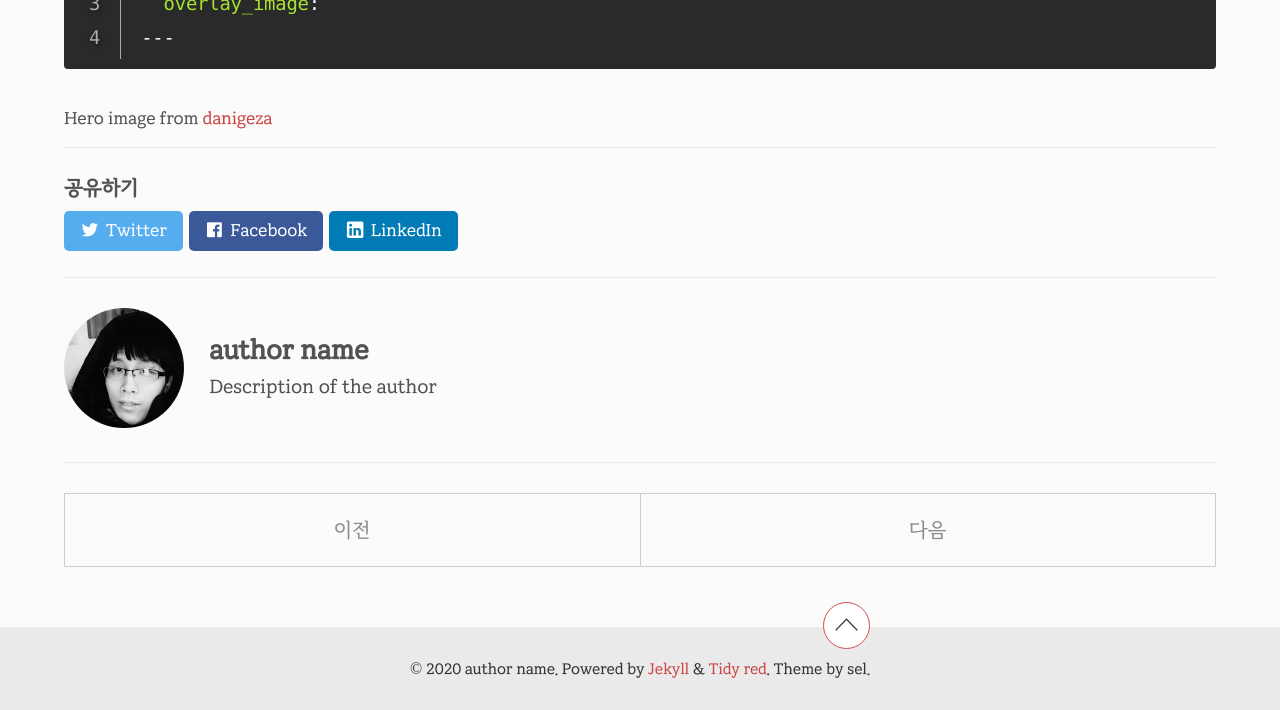
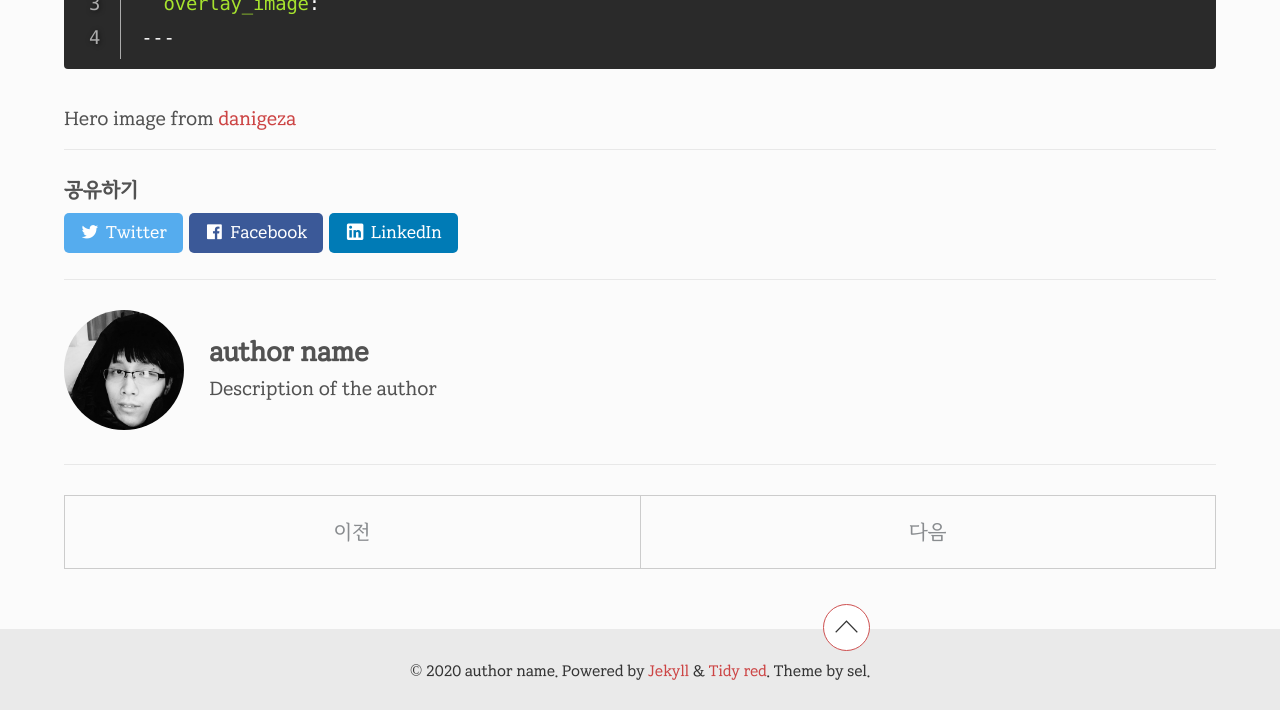
Before and after one commit to selosele/jekyll-theme-tidyred, a Jekyll site: the page built from _posts/2020-06-24-example-post06.md, in a window 1280 px wide. Shown: the part 556-1266 px from the top of the page. Built offline with Jekyll 4.4.1, drawn with Linux system fonts in a browser that asks for light colours; cached includes are drawn as plain includes.

Commit message:
레이아웃 HTML/CSS 수정

```diff
--- a/_layouts/post.html
+++ b/_layouts/post.html
@@ -38,7 +38,7 @@ layout: default
 
     <footer class="page__meta">
       {% if page.header.image_link %}
-      <p>Hero image from <a href="{{ page.header.image_link }}" target="_blank" rel="nofollow">{{ page.header.image_author }}</a></p>
+      <p class="page__hero-source">Hero image from <a href="{{ page.header.image_link }}" target="_blank" rel="nofollow">{{ page.header.image_author }}</a></p>
       {% endif %}
 
       {% if page.share %}
--- a/_sass/tidy-red/_page.scss
+++ b/_sass/tidy-red/_page.scss
@@ -68,6 +68,10 @@
          border-collapse: collapse;
          table-layout: fixed;
       }
+   }
+
+   &__hero-source {
+      font-size: 1rem;
    }
 
    &__share {
```
